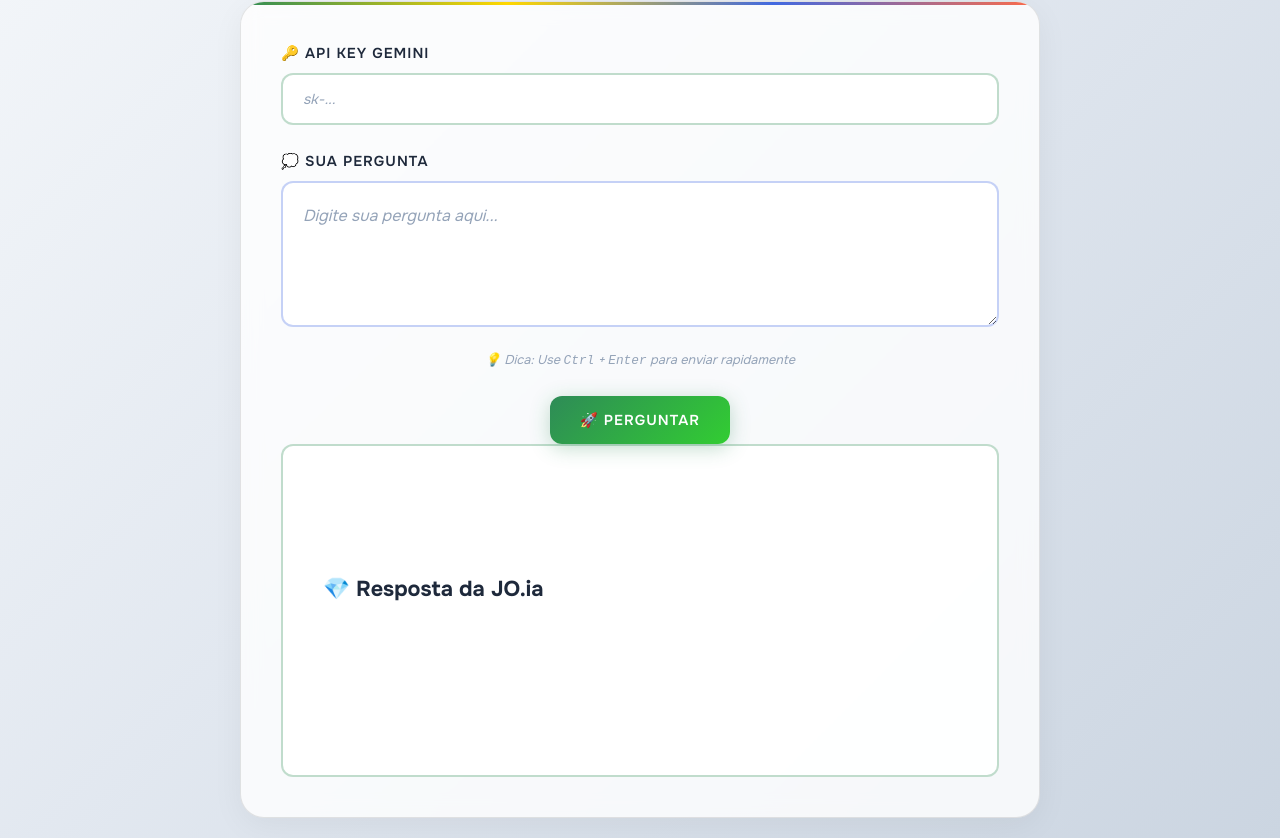
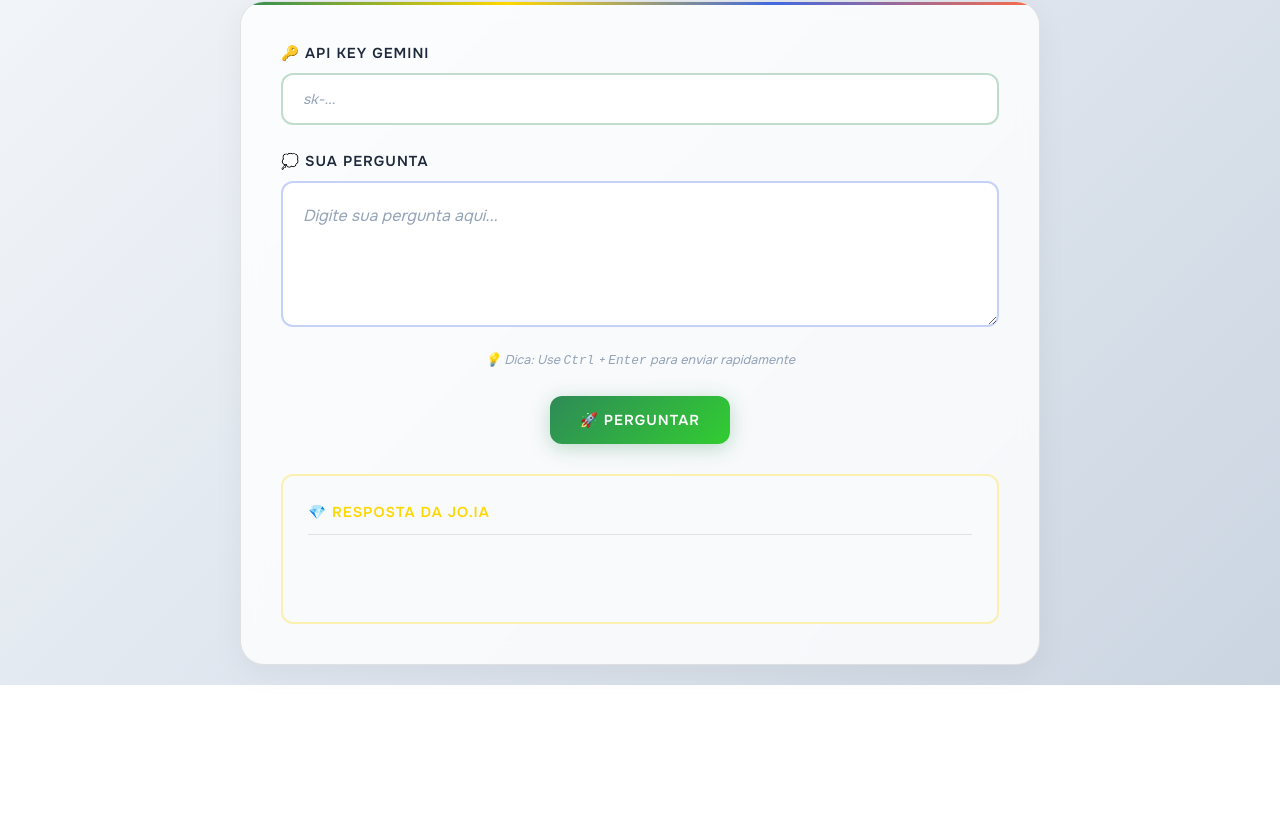
Before and after one commit to wanessald/assistente-ia, a plain HTML site: page index.html in a window 1280 px wide. Shown: the part 349-1187 px from the top of the page. After the commit the page ends 1034 px from the top, so only its background shows below. Drawn offline with Linux system fonts and the light colour scheme; a web font is replaced by a local one.

Commit message:
feat(css): adiciona seção de texto para exibir a resposta

```diff
--- a/style.css
+++ b/style.css
@@ -358,22 +358,33 @@ body {
 }
 
 .response-area {
-  margin: 0 auto;
-  padding: 40px;
-  background: var(--bg-tertiary);
-  border: 2px solid rgba(46, 139, 87, 0.3);
+  margin-top: 30px;
+  padding: 25px;
+  background: var(--bg-quaternary);
+  border: 2px solid rgba(255, 215, 0, 0.3);
   border-radius: 12px;
-  color: var(--text-primary);
-  font-family: "Onest", sans-serif;
-  font-size: 0.9rem;
-  line-height: 1.5;
-  min-height: 100px;
-  transition: all 0.3s ease;
-  white-space: pre-wrap;
+  min-height: 150px;
+  position: relative;
+  /* display: none; */
 }
 
-.response-content-box:empty::before {
-  content: "Aguardando resposta...";
-  color: var(--text-muted);
-  font-style: italic;
+.response-area.active {
+  display: block;
 }
+
+.response-header {
+  display: flex;
+  justify-content: space-between;
+  align-items: center;
+  margin-bottom: 15px;
+  padding-bottom: 10px;
+  border-bottom: 1px solid var(--border-primary);
+}
+
+.response-title {
+  font-weight: 600;
+  color: var(--gem-citrine);
+  font-size: 0.9rem;
+  text-transform: uppercase;
+  letter-spacing: 1px;
+}
```
